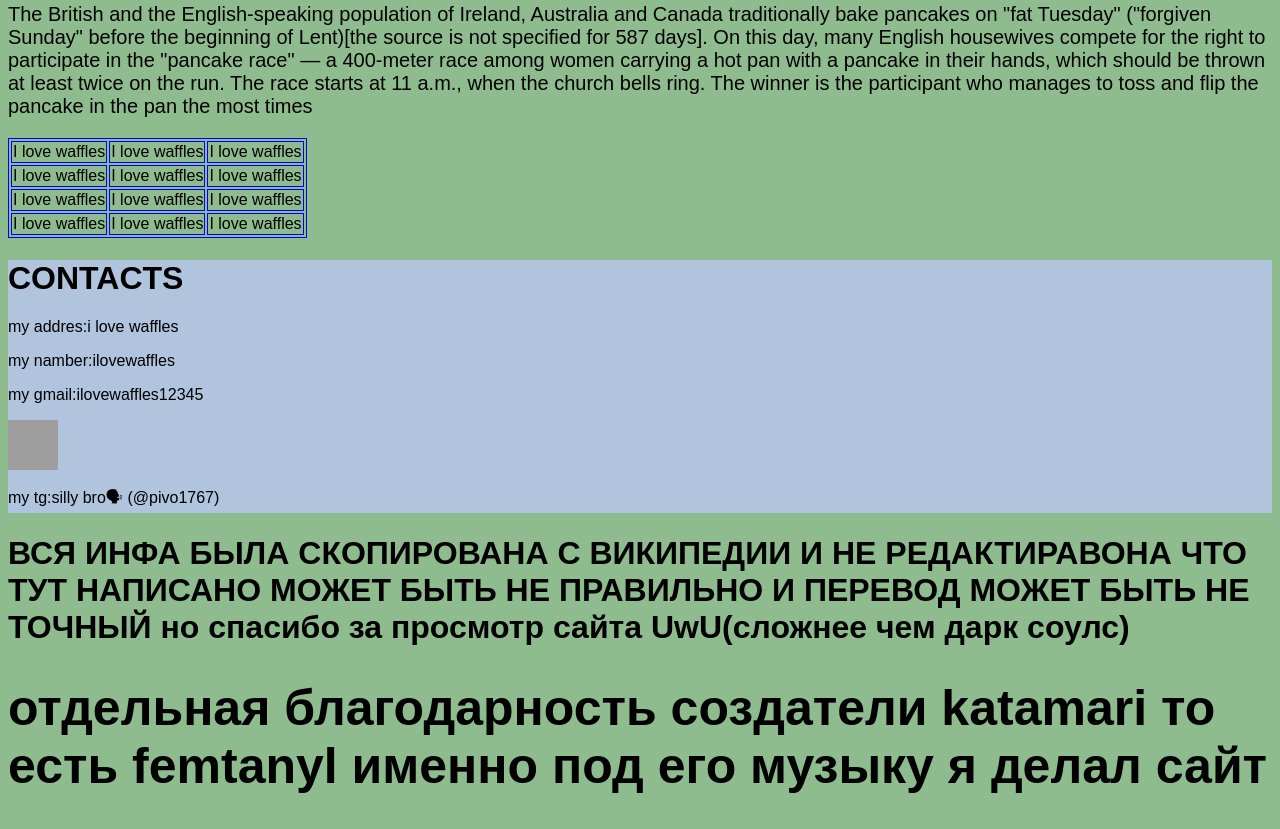
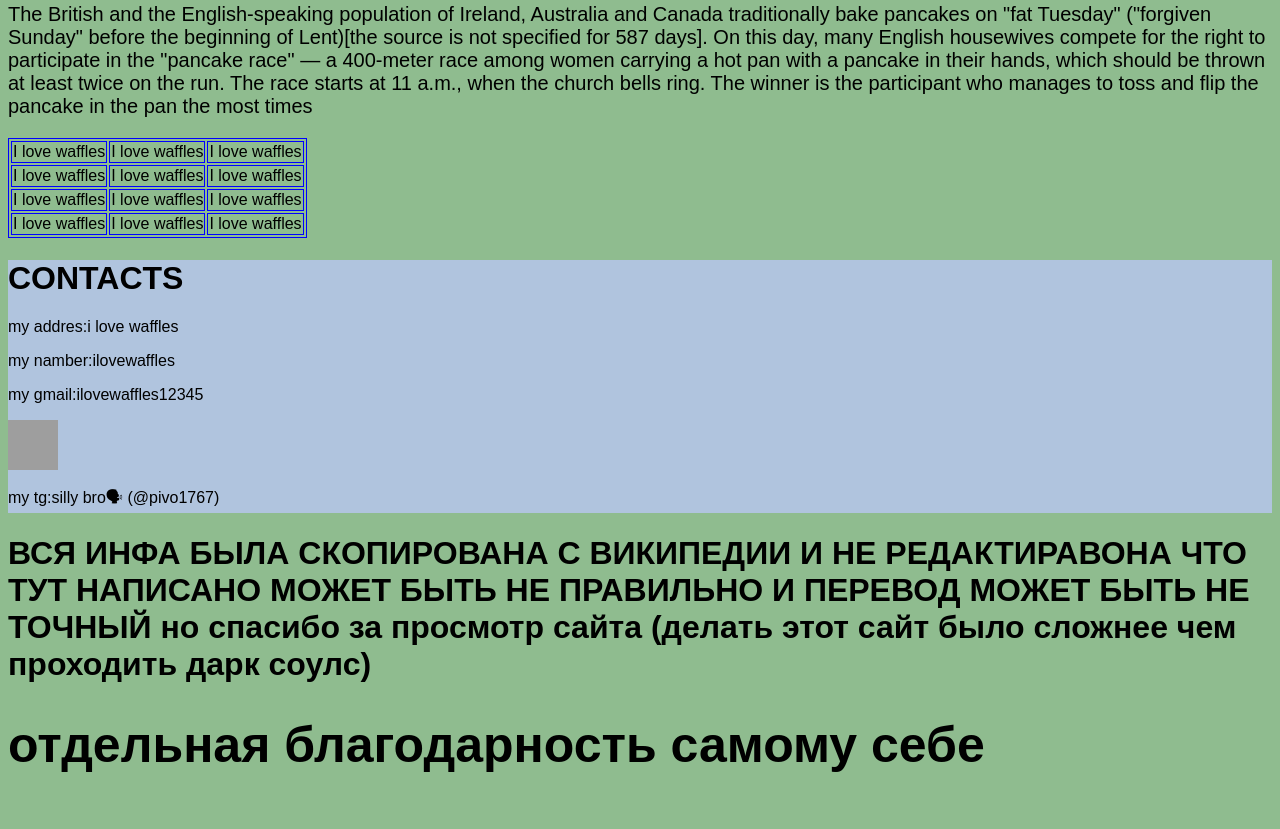
Before and after one commit to asfssdfgadfgsdfIafsdadfGAY/tikaem-pacem-v-rozetky-den-1, a plain HTML site: page index.html in a window 1280 px wide. Shown: the part 1941-2770 px from the top of the page. After the commit the page ends 2749 px from the top, so only its background shows below. Drawn offline with Linux system fonts and the light colour scheme; grey boxes are pictures that could not be loaded.

Commit message:
Update index.html

```diff
--- a/index.html
+++ b/index.html
@@ -59,7 +59,7 @@
         <p> my gmail:ilovewaffles12345</p>
         <img src="https://cs9f3b.4pda.ws/28727064.png" width="50px" height="50px/"><p> my tg:silly bro🗣 (@pivo1767)</p>
        </footer>
-       <h1> ВСЯ ИНФА БЫЛА СКОПИРОВАНА С ВИКИПЕДИИ И НЕ РЕДАКТИРАВОНА ЧТО ТУТ НАПИСАНО МОЖЕТ БЫТЬ НЕ ПРАВИЛЬНО И ПЕРЕВОД МОЖЕТ БЫТЬ НЕ ТОЧНЫЙ но спасибо за просмотр сайта UwU(сложнее чем дарк соулс)</h1>
-       <h1 style="font-size:50px;">отдельная благодарность создатели katamari то есть femtanyl именно под его музыку я делал сайт</h1>
+       <h1> ВСЯ ИНФА БЫЛА СКОПИРОВАНА С ВИКИПЕДИИ И НЕ РЕДАКТИРАВОНА ЧТО ТУТ НАПИСАНО МОЖЕТ БЫТЬ НЕ ПРАВИЛЬНО И ПЕРЕВОД МОЖЕТ БЫТЬ НЕ ТОЧНЫЙ но спасибо за просмотр сайта (делать этот сайт было сложнее чем проходить дарк соулс)</h1>
+       <h1 style="font-size:50px;">отдельная благодарность самому себе</h1>
      </body>
 </html>
```
